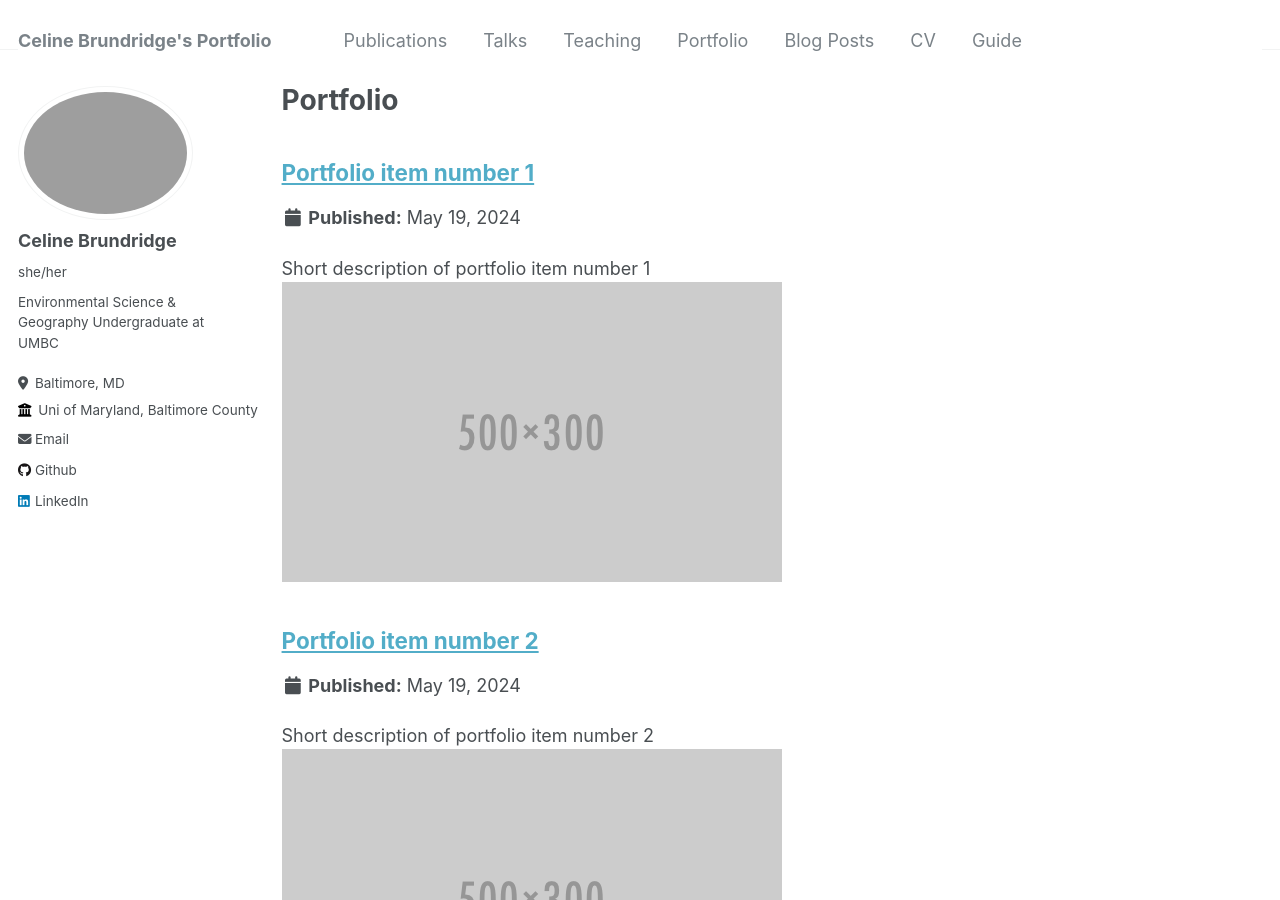
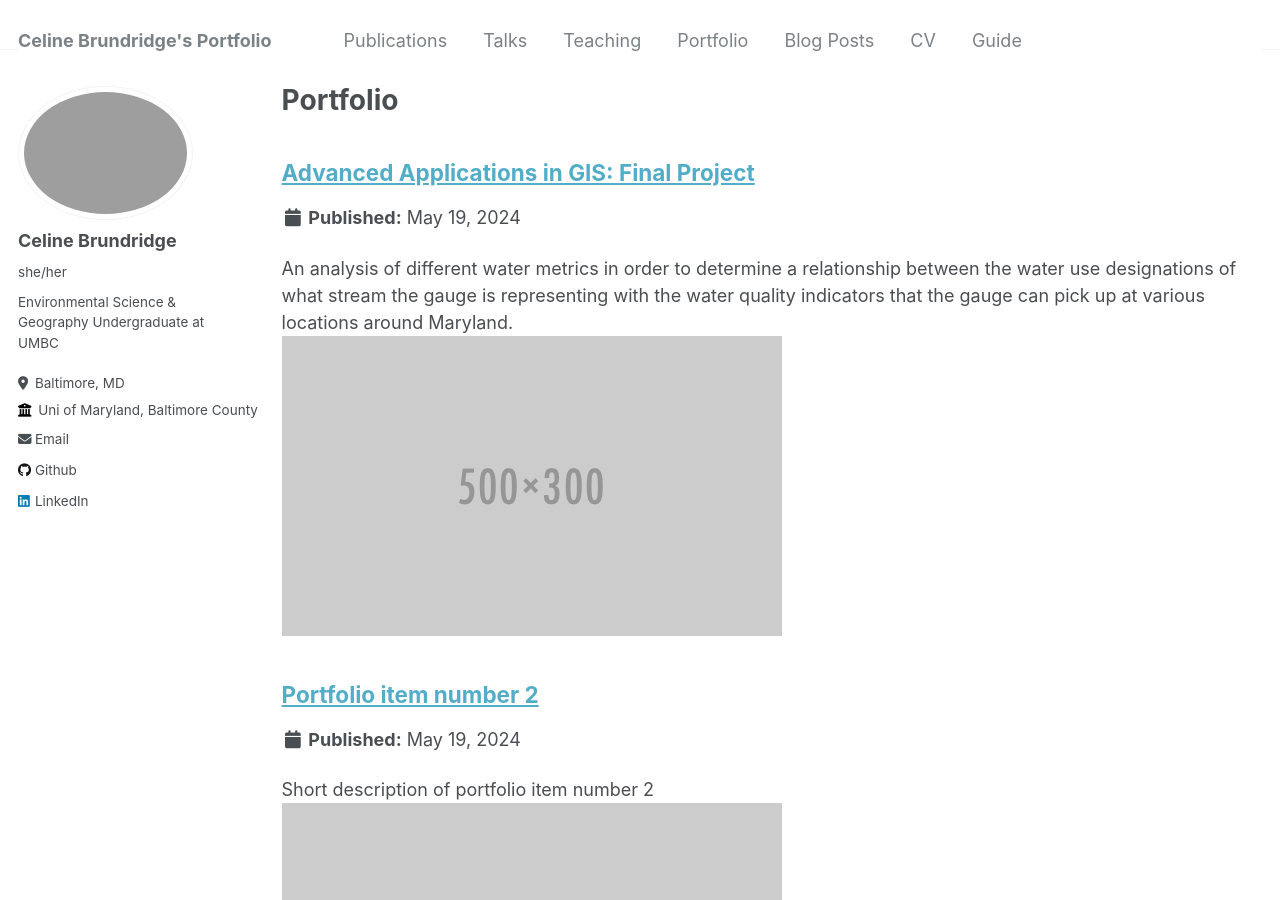
Before and after one commit to celinebrund/celinebrund.github.io, a Jekyll site: the page built from _pages/portfolio.html, in a window 1280 px wide and 900 px high. Built offline with Jekyll 4.4.1, drawn with Linux system fonts in a browser that asks for light colours.

Commit message:
Update portfolio-1.md

```diff
--- a/_portfolio/portfolio-1.md
+++ b/_portfolio/portfolio-1.md
@@ -1,6 +1,6 @@
 ---
-title: "Portfolio item number 1"
-excerpt: "Short description of portfolio item number 1<br/><img src='/images/500x300.png'>"
+title: "Advanced Applications in GIS: Final Project"
+excerpt: "An analysis of different water metrics in order to determine a relationship between the water use designations of what stream the gauge is representing with the water quality indicators that the gauge can pick up at various locations around Maryland.<br/><img src='/images/500x300.png'>"
 collection: portfolio
 ---
 
```
